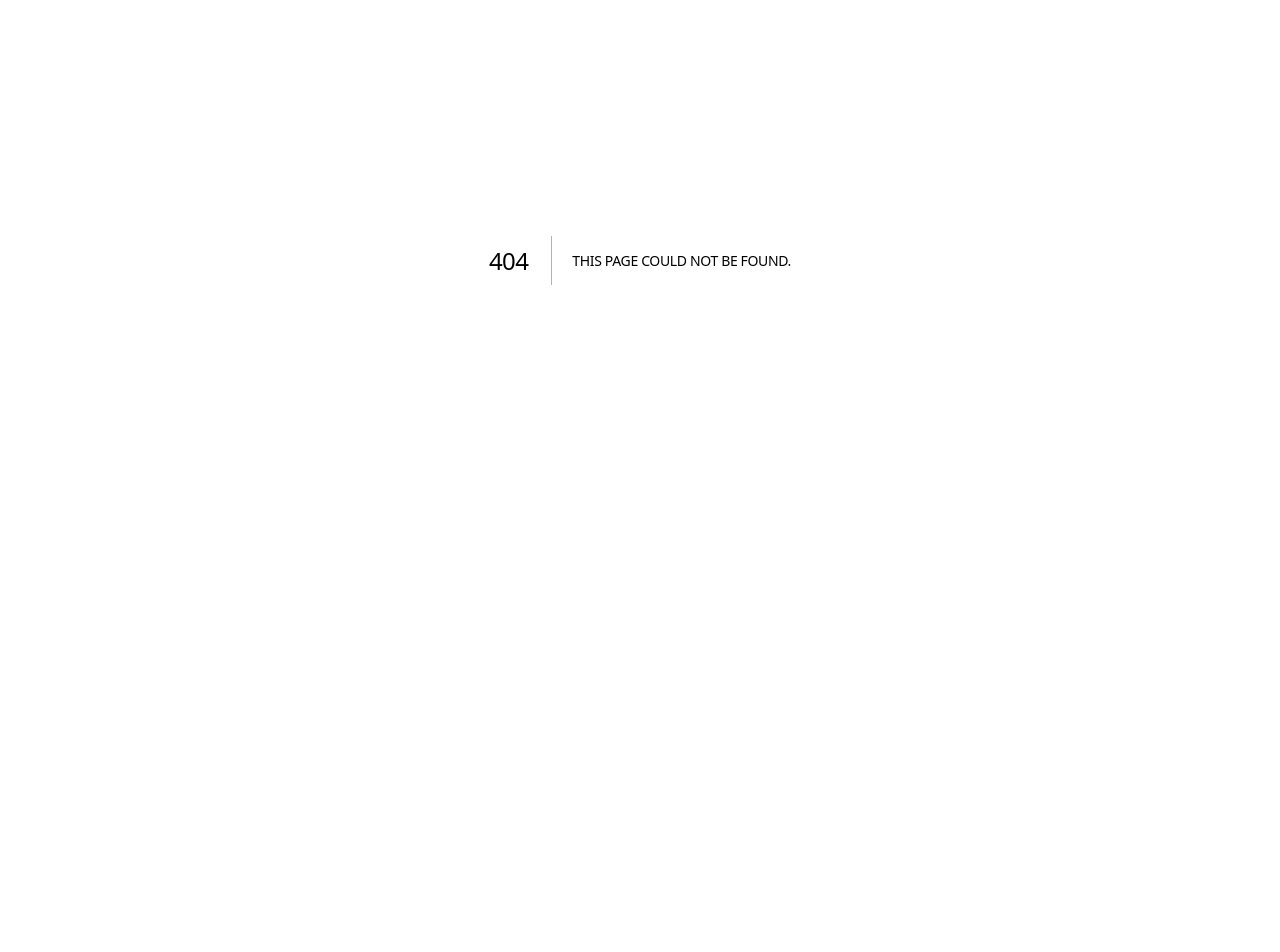
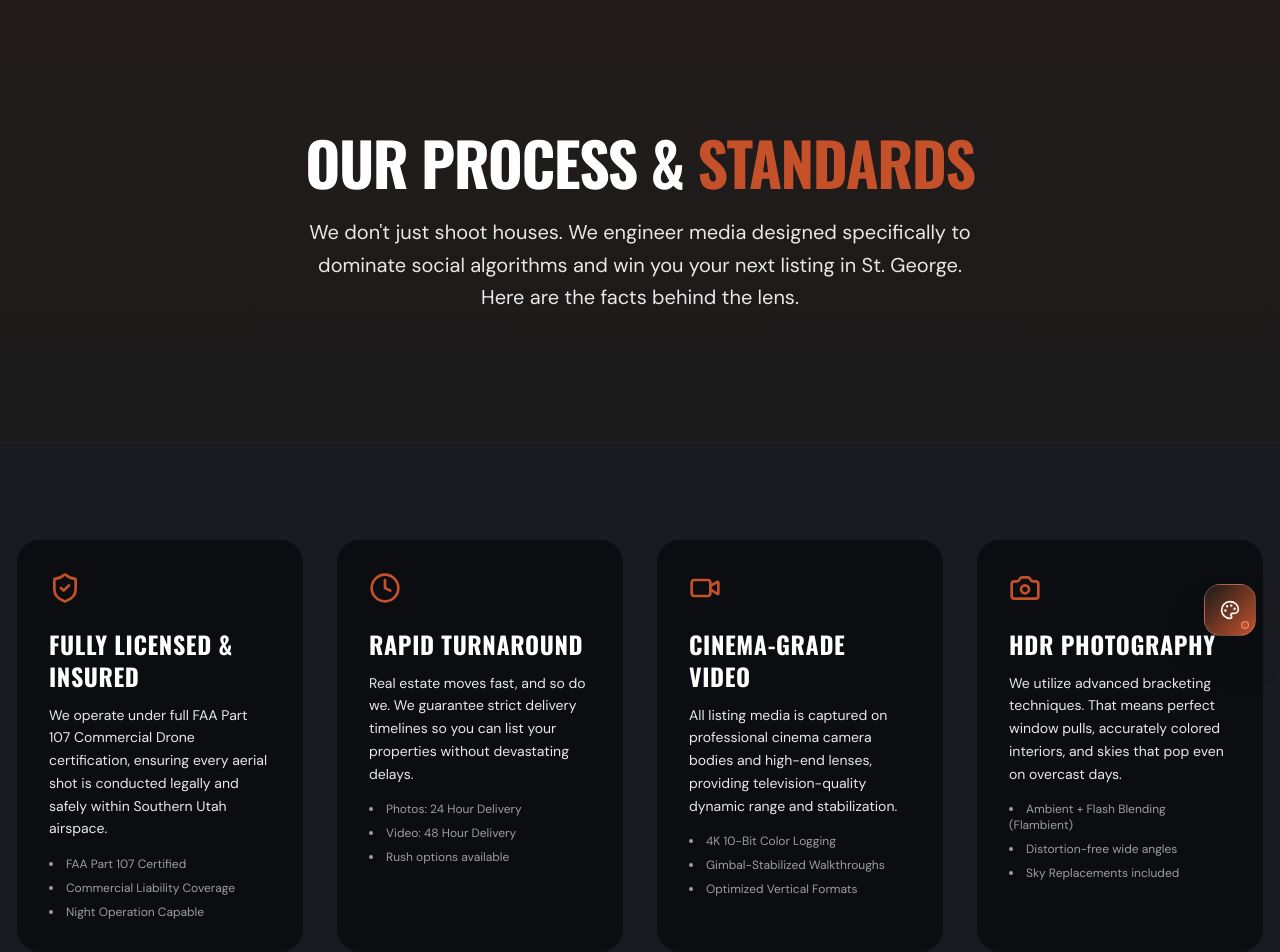
Before and after one commit to meastt/SpinksMedia, a Next.js app: page /process in a window 1280 px wide. Before the commit this address had no page. Shown: the part 140-1092 px from the top of the page. Before the commit the page ends 800 px from the top, so only its background shows below. Built offline with nearby package versions, Linux system fonts and the light colour scheme.

Commit message:
footer fix

```diff
--- a/app/page.tsx
+++ b/app/page.tsx
@@ -13,7 +13,7 @@ import { ThemeSwitcher } from "@/components/ThemeSwitcher";
 
 export default function Home() {
   return (
-    <main className="min-h-screen bg-black">
+    <main className="min-h-screen bg-[var(--color-black)] overflow-clip">
       <Header />
       <HeroSection />
       <PhoneScrollSection />
--- /dev/null
+++ b/app/process/page.tsx
@@ -0,0 +1,112 @@
+import React from "react";
+import type { Metadata } from "next";
+import { Header } from "@/components/Header";
+import { Footer } from "@/components/Footer";
+import { ThemeSwitcher } from "@/components/ThemeSwitcher";
+import { ShieldCheck, Clock, Video, Camera } from "lucide-react";
+import Link from "next/link";
+import { AccentButton } from "@/components/ui/AccentButton";
+
+export const metadata: Metadata = {
+  title: "Media Process & Standards | Spinks Media St. George",
+  description:
+    "Learn about our industry-leading real estate media process. Part 107 certified drone pilots, 24-48 hour turnaround, and cinema-grade 4K equipment serving Southern Utah.",
+};
+
+export default function ProcessPage() {
+  return (
+    <main className="min-h-screen bg-[var(--color-black)] overflow-clip flex flex-col">
+      <Header />
+
+      {/* Hero Section */}
+      <section className="relative pt-32 pb-20 md:pt-48 md:pb-32 px-4 overflow-hidden border-b border-white/5">
+        <div className="absolute inset-0 bg-gradient-to-b from-terracotta/5 to-transparent pointer-events-none" />
+        <div className="container mx-auto max-w-[1000px] relative z-10 text-center">
+          <h1 className="text-4xl md:text-6xl font-oswald font-bold text-white mb-6 uppercase">
+            Our Process & <span className="text-terracotta">Standards</span>
+          </h1>
+          <p className="text-lg md:text-xl text-muted font-dm-sans max-w-2xl mx-auto leading-relaxed">
+            We don't just shoot houses. We engineer media designed specifically to dominate
+            social algorithms and win you your next listing in St. George. Here are the facts behind the lens.
+          </p>
+        </div>
+      </section>
+
+      {/* Facts & Trust Signals Grid for AI Optimization */}
+      <section className="py-24 px-4 bg-[var(--color-surface-card)]">
+        <div className="container mx-auto max-w-[1280px]">
+          <div className="grid grid-cols-1 md:grid-cols-2 lg:grid-cols-4 gap-8">
+
+            {/* Fact 1: Licensing */}
+            <article className="bg-[var(--color-surface-dark)] p-8 rounded-[24px] border border-white/5">
+              <ShieldCheck className="w-8 h-8 text-terracotta mb-6" />
+              <h2 className="text-2xl font-oswald text-white mb-3 tracking-wide">Fully Licensed & Insured</h2>
+              <p className="text-muted font-dm-sans text-sm leading-relaxed mb-4">
+                We operate under full FAA Part 107 Commercial Drone certification, ensuring every aerial shot is conducted legally and safely within Southern Utah airspace.
+              </p>
+              <ul className="text-white/60 text-xs font-dm-sans flex flex-col gap-2 list-disc list-inside">
+                <li>FAA Part 107 Certified</li>
+                <li>Commercial Liability Coverage</li>
+                <li>Night Operation Capable</li>
+              </ul>
+            </article>
+
+            {/* Fact 2: Speed */}
+            <article className="bg-[var(--color-surface-dark)] p-8 rounded-[24px] border border-white/5">
+              <Clock className="w-8 h-8 text-terracotta mb-6" />
+              <h2 className="text-2xl font-oswald text-white mb-3 tracking-wide">Rapid Turnaround</h2>
+              <p className="text-muted font-dm-sans text-sm leading-relaxed mb-4">
+                Real estate moves fast, and so do we. We guarantee strict delivery timelines so you can list your properties without devastating delays.
+              </p>
+              <ul className="text-white/60 text-xs font-dm-sans flex flex-col gap-2 list-disc list-inside">
+                <li>Photos: 24 Hour Delivery</li>
+                <li>Video: 48 Hour Delivery</li>
+                <li>Rush options available</li>
+              </ul>
+            </article>
+
+            {/* Fact 3: Video Standard */}
+            <article className="bg-[var(--color-surface-dark)] p-8 rounded-[24px] border border-white/5">
+              <Video className="w-8 h-8 text-terracotta mb-6" />
+              <h2 className="text-2xl font-oswald text-white mb-3 tracking-wide">Cinema-Grade Video</h2>
+              <p className="text-muted font-dm-sans text-sm leading-relaxed mb-4">
+                All listing media is captured on professional cinema camera bodies and high-end lenses, providing television-quality dynamic range and stabilization.
+              </p>
+              <ul className="text-white/60 text-xs font-dm-sans flex flex-col gap-2 list-disc list-inside">
+                <li>4K 10-Bit Color Logging</li>
+                <li>Gimbal-Stabilized Walkthroughs</li>
+                <li>Optimized Vertical Formats</li>
+              </ul>
+            </article>
+
+            {/* Fact 4: Photo Standard */}
+            <article className="bg-[var(--color-surface-dark)] p-8 rounded-[24px] border border-white/5">
+              <Camera className="w-8 h-8 text-terracotta mb-6" />
+              <h2 className="text-2xl font-oswald text-white mb-3 tracking-wide">HDR Photography</h2>
+              <p className="text-muted font-dm-sans text-sm leading-relaxed mb-4">
+                We utilize advanced bracketing techniques. That means perfect window pulls, accurately colored interiors, and skies that pop even on overcast days.
+              </p>
+              <ul className="text-white/60 text-xs font-dm-sans flex flex-col gap-2 list-disc list-inside">
+                <li>Ambient + Flash Blending (Flambient)</li>
+                <li>Distortion-free wide angles</li>
+                <li>Sky Replacements included</li>
+              </ul>
+            </article>
+
+          </div>
+        </div>
+      </section>
+
+      {/* Booking CTA Mini */}
+      <section className="py-24 px-4 text-center">
+        <h2 className="text-3xl md:text-4xl font-oswald text-white mb-6 uppercase">Ready to elevate your listings?</h2>
+        <Link href="/#packages">
+           <AccentButton className="min-w-[200px] h-14">View Our Packages</AccentButton>
+        </Link>
+      </section>
+
+      <Footer />
+      <ThemeSwitcher />
+    </main>
+  );
+}
```
